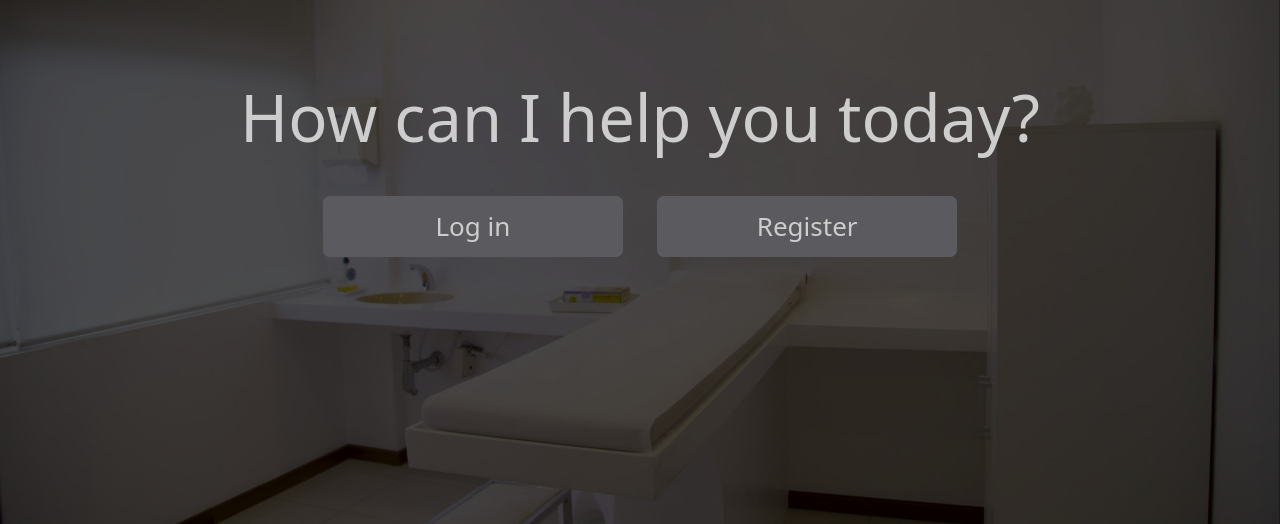
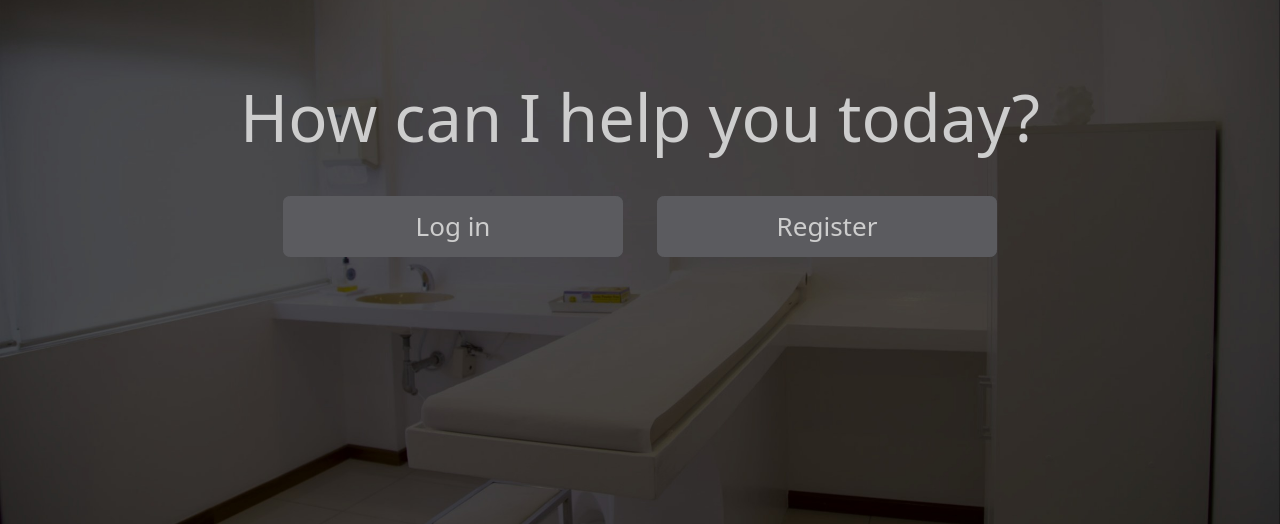
Before and after one commit to Stanislaw-Dera/Clinic, a Django app: page / in a window 1280 px wide. Shown: the part 193-717 px from the top of the page. Run offline with Django 5.2, Linux system fonts and the light colour scheme.

Commit message:
Small visual change on welcome page

```diff
--- a/users/static/users/welcome-page.css
+++ b/users/static/welcome-page/welcome-page.css
@@ -81,6 +81,12 @@ body {
   text-decoration: underline;
 }
 
+@media (min-width: 768px) {
+  .page-body {
+    margin-top: 3rem;
+  }
+}
+
 #welcome-buttons-container {
   display: flex;
   justify-content: center;
@@ -88,11 +94,15 @@ body {
   flex-wrap: wrap;
   text-align: center;
   padding: 10px;
+  margin: auto;
+}
+@media (min-width: 768px) {
+  #welcome-buttons-container {
+    width: 768px;
+  }
 }
 
 .welcome-page-button {
-  flex: 1 1 20%;
-  max-width: 20%;
   margin: 0.66rem;
   background-color: #5b5b5f;
   color: #CDCDCD;
@@ -109,10 +119,16 @@ body {
   text-decoration: none;
   transition: color 0.15s ease-in-out, background-color 0.15s ease-in-out, border-color 0.15s ease-in-out, box-shadow 0.15s ease-in-out;
 }
-@media (max-width: 768px) {
+@media (min-width: 768px) {
+  .welcome-page-button {
+    flex: 1 1 300px;
+    width: 350px;
+  }
+}
+@media (max-width: 767px) {
   .welcome-page-button {
     flex: 1 1 100%;
-    max-width: 100%;
+    max-width: 80%;
   }
 }
 .welcome-page-button:hover {
@@ -159,15 +175,6 @@ body {
   }
 }
 
-@media (min-width: 768px) {
-  .page-body {
-    margin-top: 3rem;
-  }
-  .page-body .welcome-page-button {
-    max-width: 300px;
-  }
-}
-
 h1 {
   color: #CDCDCD;
   text-align: center;
--- a/users/static/users/welcome-page.scss
+++ b/users/static/welcome-page/welcome-page.scss
@@ -73,6 +73,12 @@ body{
   }
 }
 
+.page-body{
+  @media (min-width: 768px) {
+    margin-top: 3rem;
+  }
+}
+
 #welcome-buttons-container{
   display: flex;
   justify-content: center;
@@ -81,16 +87,24 @@ body{
   text-align: center;
 
   padding: 10px;
+  margin:auto;
+
+  @media (min-width: 768px) {
+    width: 768px;
+  }
 }
 
 .welcome-page-button{
 
-  flex: 1 1 20%; // Flex-grow: 1, flex-shrink: 1, flex-basis: 45%
-  max-width: 20%;
+  //flex: 1 1 20%; // Flex-grow: 1, flex-shrink: 1, flex-basis: 45%
 
-  @media (max-width: 768px) {
+  @media (min-width: 768px) {
+    flex: 1 1 300px;
+    width: 350px;
+  }
+  @media (max-width: 767px) {
     flex: 1 1 100%;
-    max-width: 100%; // Ensure they take full width on small screens
+    max-width: 80%;
   }
 
   margin: 0.66rem;
@@ -161,16 +175,6 @@ body{
   }
 }
 
-.page-body{
-  @media (min-width: 768px) {
-    margin-top: 3rem;
-
-    .welcome-page-button{
-      max-width: 300px;
-    }
-  }
-}
-
 h1{
   color: #CDCDCD;
   text-align: center;
--- a/users/templates/users/welcome-page-layout.html
+++ b/users/templates/users/welcome-page-layout.html
@@ -7,14 +7,15 @@
     <meta name="viewport" content="width=device-width, initial-scale=1" />
     <link href="https://cdn.jsdelivr.net/npm/bootstrap@5.0.2/dist/css/bootstrap.min.css" rel="stylesheet" integrity="sha384-EVSTQN3/azprG1Anm3QDgpJLIm9Nao0Yz1ztcQTwFspd3yD65VohhpuuCOmLASjC" crossorigin="anonymous">
     <script src="https://cdn.jsdelivr.net/npm/bootstrap@5.0.2/dist/js/bootstrap.bundle.min.js" integrity="sha384-MrcW6ZMFYlzcLA8Nl+NtUVF0sA7MsXsP1UyJoMp4YLEuNSfAP+JcXn/tWtIaxVXM" crossorigin="anonymous"></script>
-    <link href="{% static 'users/welcome-page.css' %}" rel="stylesheet">
+    <link href="{% static 'users/../../static/welcome-page/welcome-page.css' %}" rel="stylesheet">
+{#    <script src="{% static 'welcome-page/index.js' %}" defer></script>#}
 </head>
 <body>
     <div class="content">
         <div class="header">
             <div class="logo">
                 <a href="{% url 'index' %}">
-                    <img src="{% static 'users/Frame 1Logo-white.svg' %}" alt="logo" id="welcome-logo">
+                    <img src="{% static 'users/../../static/welcome-page/Frame 1Logo-white.svg' %}" alt="logo" id="welcome-logo">
                 </a>
             </div>
             {% if user.is_authenticated %}
```
Also changed, not shown: users/user_managing.py (deleted, +0 -31 lines), users/static/welcome-page/Frame 1Logo-white.svg (renamed from users/static/users/Frame 1Logo-white.svg), users/static/welcome-page/clinic.jpg (renamed from users/static/users/clinic.jpg).
